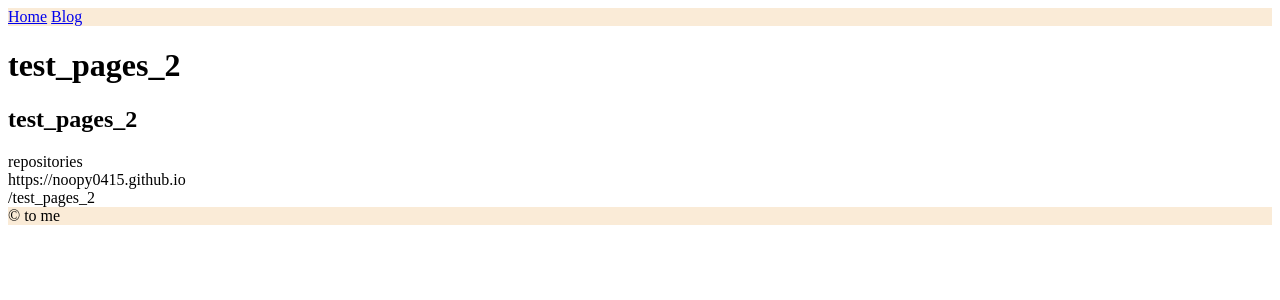
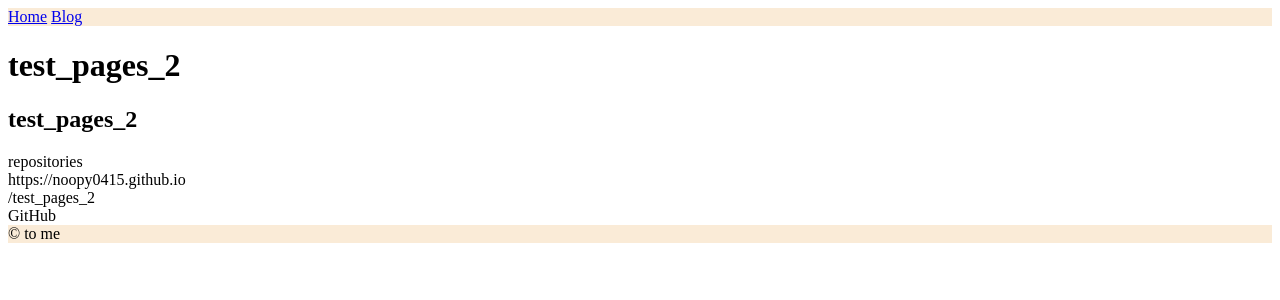
Before and after one commit to noopy0415/test_pages_2, a Jekyll site: the page built from README.md, in a window 1280 px wide. Shown: the top 300 px of the page. Built offline with Jekyll 4.4.1, drawn with Linux system fonts in a browser that asks for light colours; our own code applies the rules of GitHub Pages for plain Markdown files.

Commit message:
20230215-094638

```diff
--- a/_layouts/default.html
+++ b/_layouts/default.html
@@ -17,7 +17,8 @@
         repositories<br>
 
         {{ site.url }}<br><!-- _config.yml のurlの値 -->
-        {{ site.baseurl }}<br><!-- 何も表示しない -->
+        {{ site.baseurl }}<br><!-- _config.yml のbaseurlの値 -->
+        {{ site.github }}<br><!-- _config.yml のbaseurlの値 -->
     </section>
     <footer>
         &copy; to me
```
Also changed, not shown: _config.yml (+0 -19 lines).
